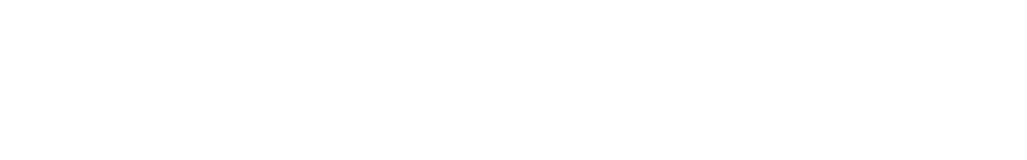
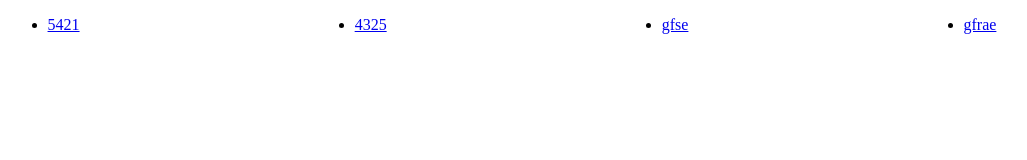
Before and after one commit to allen71914/test01, a plain HTML site: page index.html in a window 1280 px wide. Shown: the whole page, without its empty margins (138-1165 px from the left). Drawn offline with Linux system fonts and the light colour scheme.

Commit message:
footer change

```diff
--- a/index.html
+++ b/index.html
@@ -10,6 +10,13 @@
     <nav></nav>
     <header></header>
     <main></main>
-    <footer></footer>
+    <footer>
+        <ul>
+            <li><a href="#">5421</a></li>
+            <li><a href="#">4325</a></li>
+            <li><a href="#">gfse</a></li>
+            <li><a href="#">gfrae</a></li>
+        </ul>
+    </footer>
 </body>
 </html>
--- a/main.css
+++ b/main.css
@@ -0,0 +1,4 @@
+footer ul {
+    display: flex;
+    justify-content: space-around;
+}
```
Also changed, not shown: 1 other file.
